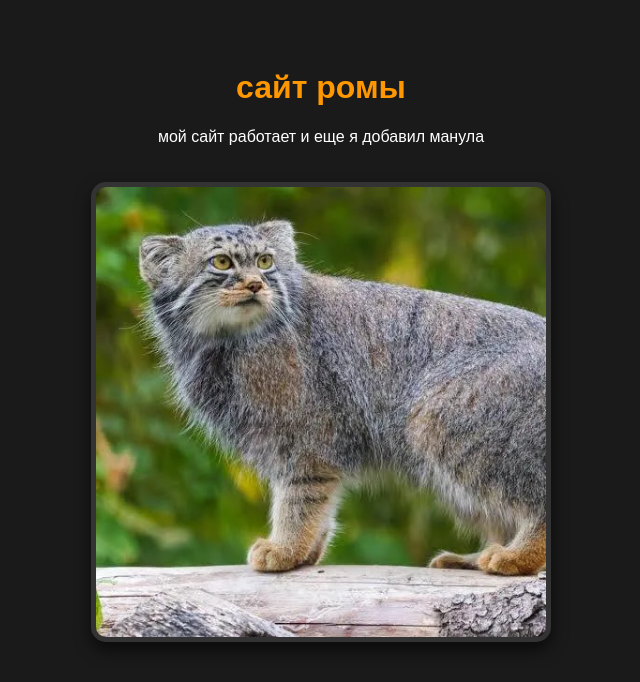
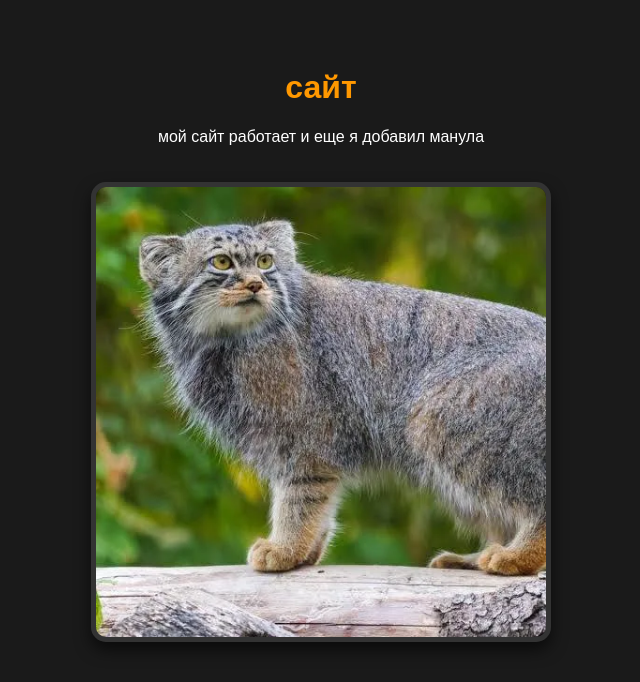
Before and after one commit to computer3145/my-first-website, a plain HTML site: page index.html in a window 1280 px wide. Shown: the whole page, without its empty margins (319-959 px from the left). Drawn offline with Linux system fonts and the light colour scheme.

Commit message:
Update index.html

```diff
--- a/index.html
+++ b/index.html
@@ -10,7 +10,7 @@ img { width: 450px; max-width: 90%; border: 5px solid #333; border-radius: 15px;
 </style>
 </head>
 <body>
-<h1>сайт ромы </h1>
+<h1>сайт </h1>
 <p>мой сайт работает и еще я добавил манула</p>
 </body>
 </html> <img src="manul.jpg" alt="Манул">
```
